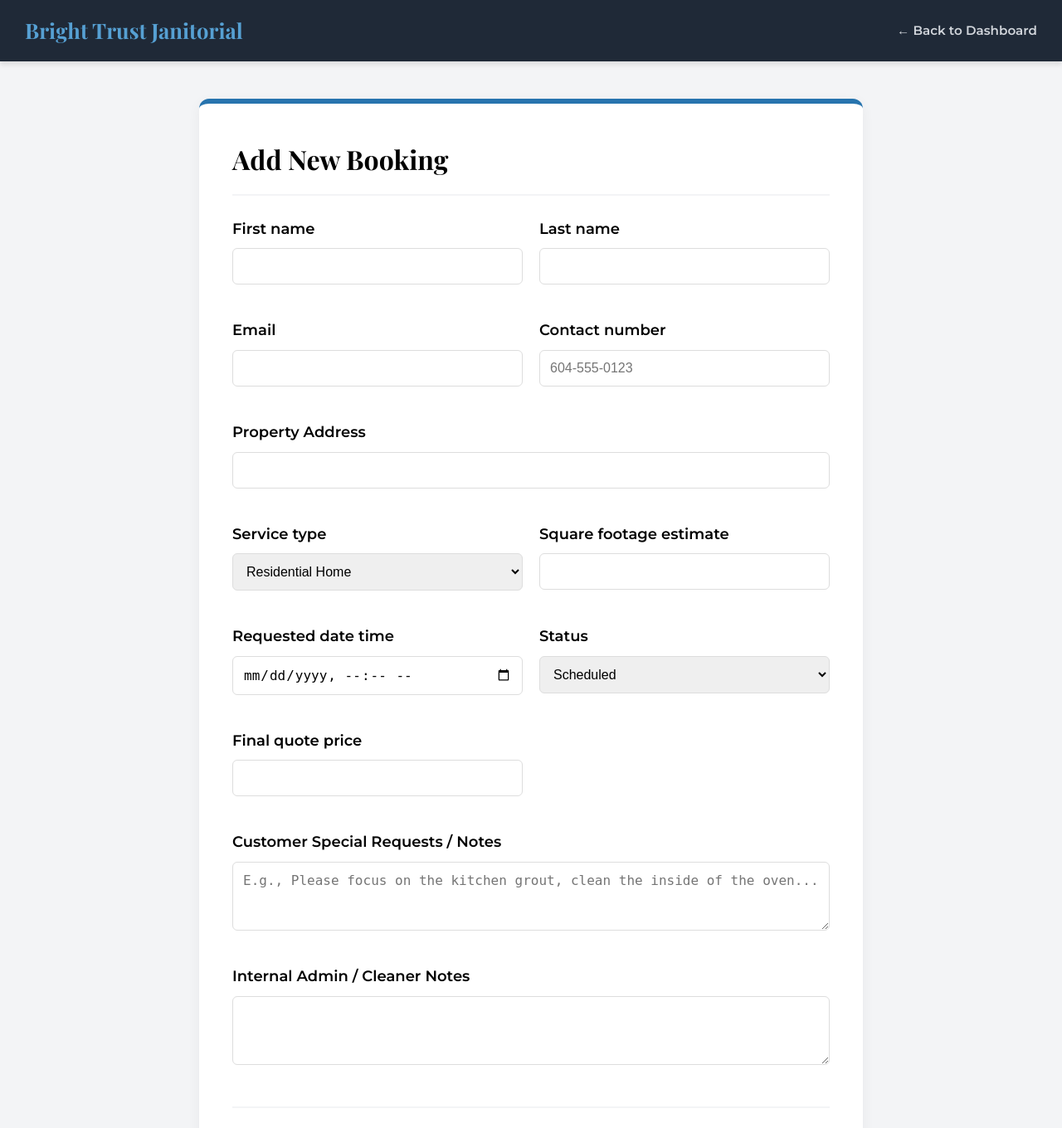
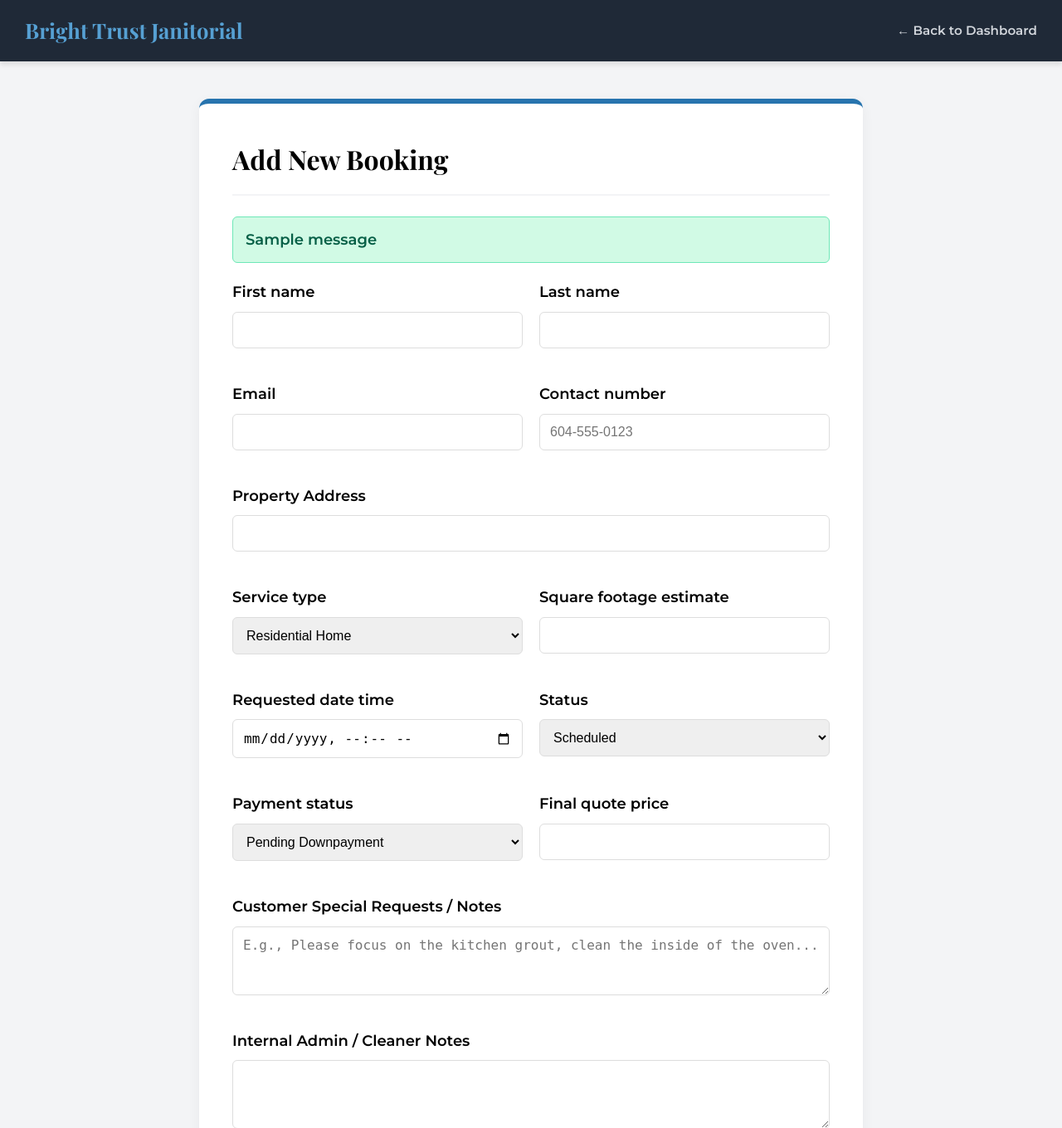
Before and after one commit to jercoding01-code/bright-trust-janitorial, a Django app: page /dashboard/booking/add/ in a window 1280 px wide. Shown: the top 1360 px of the page at 83% size. Run offline with Django 5.2, Linux system fonts and the light colour scheme; a user stored in the database is signed in; tables that the repository leaves empty hold one stand-in row (values such as "Sample post"); one stand-in notice (Sample message) is shown.

Commit message:
fix: Render global error banner, messages, and payment_status on dashboard_booking_form.html

```diff
--- a/bookings/views.py
+++ b/bookings/views.py
@@ -347,6 +347,7 @@ def dashboard_booking_add(request):
                 success, error_msg = schedule_admin_booking(lead, user=request.user, is_new=True, request_context=request)
                 if not success:
                     form.add_error('requested_date_time', error_msg or "This slot conflicts with an existing active booking.")
+                    messages.error(request, error_msg or "This slot conflicts with an existing active booking.")
                 else:
                     # Intercept files
                     uploaded_files = request.FILES.getlist('property_photos')
@@ -371,6 +372,9 @@ def dashboard_booking_add(request):
                     return redirect('dashboard_home')
             except IntegrityError:
                 form.add_error('requested_date_time', "This slot conflicts with an existing active booking.")
+                messages.error(request, "This slot conflicts with an existing active booking.")
+        else:
+            messages.error(request, "Failed to save booking. Please review the highlighted form errors below.")
     else:
         form = CleaningLeadDashboardForm()
 
--- a/templates/dashboard_booking_form.html
+++ b/templates/dashboard_booking_form.html
@@ -151,6 +151,32 @@
 <div class="form-container">
     <h2>{{ action }}</h2>
 
+    {% if messages %}
+        <div style="margin-bottom: 20px;">
+            {% for message in messages %}
+                <div style="padding: 12px 15px; border-radius: 6px; margin-bottom: 10px; font-weight: 600; background-color: {% if message.tags == 'error' %}#fee2e2; color: #991b1b; border: 1px solid #fca5a5;{% else %}#d1fae5; color: #065f46; border: 1px solid #6ee7b7;{% endif %}">
+                    {{ message }}
+                </div>
+            {% endfor %}
+        </div>
+    {% endif %}
+
+    {% if form.errors or form.non_field_errors %}
+        <div style="background-color: #fee2e2; border: 1px solid #fca5a5; color: #991b1b; padding: 15px; border-radius: 8px; margin-bottom: 25px;">
+            <strong style="display: block; margin-bottom: 8px; font-size: 1.05rem;">Please review and correct the following errors:</strong>
+            <ul style="margin: 0; padding-left: 20px;">
+                {% for field in form %}
+                    {% for error in field.errors %}
+                        <li style="margin-bottom: 4px;"><strong>{{ field.label }}:</strong> {{ error }}</li>
+                    {% endfor %}
+                {% endfor %}
+                {% for error in form.non_field_errors %}
+                    <li style="margin-bottom: 4px;">{{ error }}</li>
+                {% endfor %}
+            </ul>
+        </div>
+    {% endif %}
+
     <form method="post" enctype="multipart/form-data">
         {% csrf_token %}
 
@@ -234,6 +260,17 @@
                     {{ form.status }}
                     {% if form.status.errors %}
                         <div class="form-errors">{{ form.status.errors.as_text }}</div>
+                    {% endif %}
+                </div>
+            {% endif %}
+
+            <!-- Payment Status (Owner only fields) -->
+            {% if form.payment_status %}
+                <div class="form-group">
+                    <label for="{{ form.payment_status.id_for_label }}">{{ form.payment_status.label }}</label>
+                    {{ form.payment_status }}
+                    {% if form.payment_status.errors %}
+                        <div class="form-errors">{{ form.payment_status.errors.as_text }}</div>
                     {% endif %}
                 </div>
             {% endif %}
```
